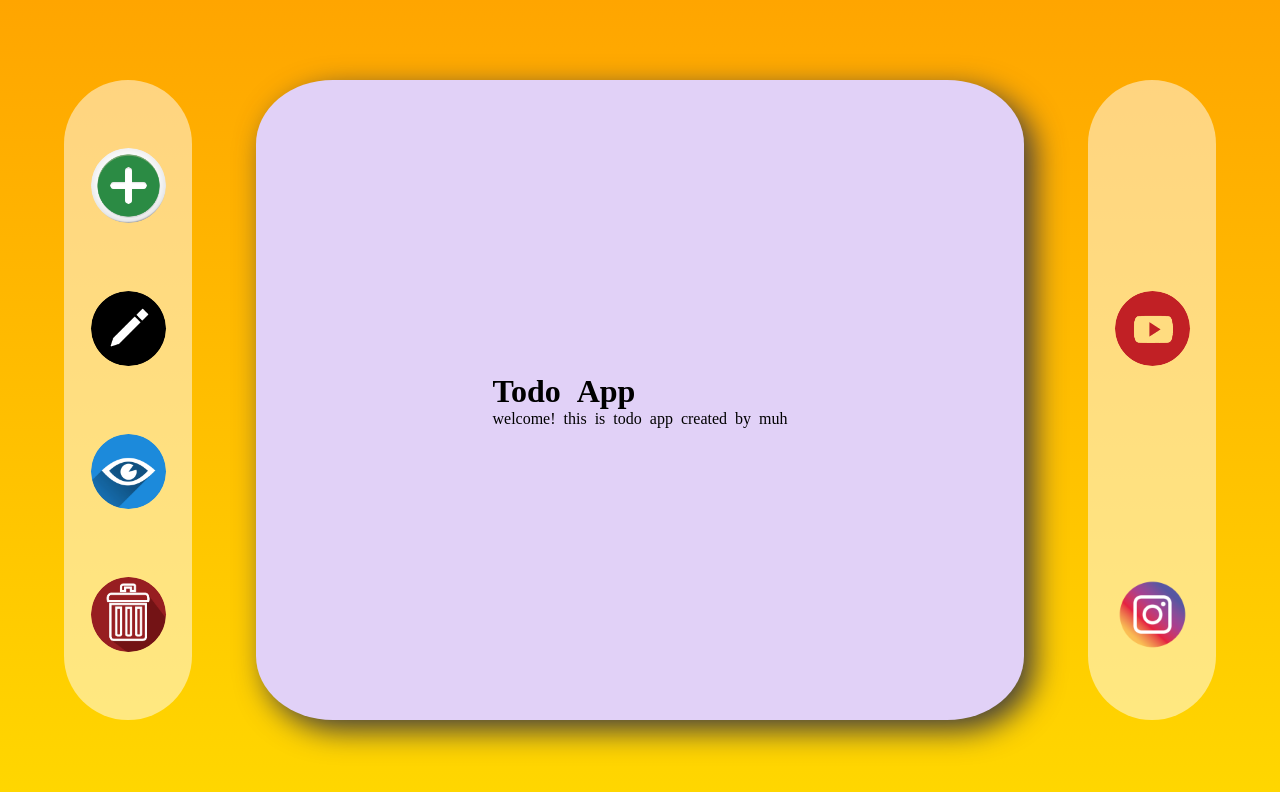
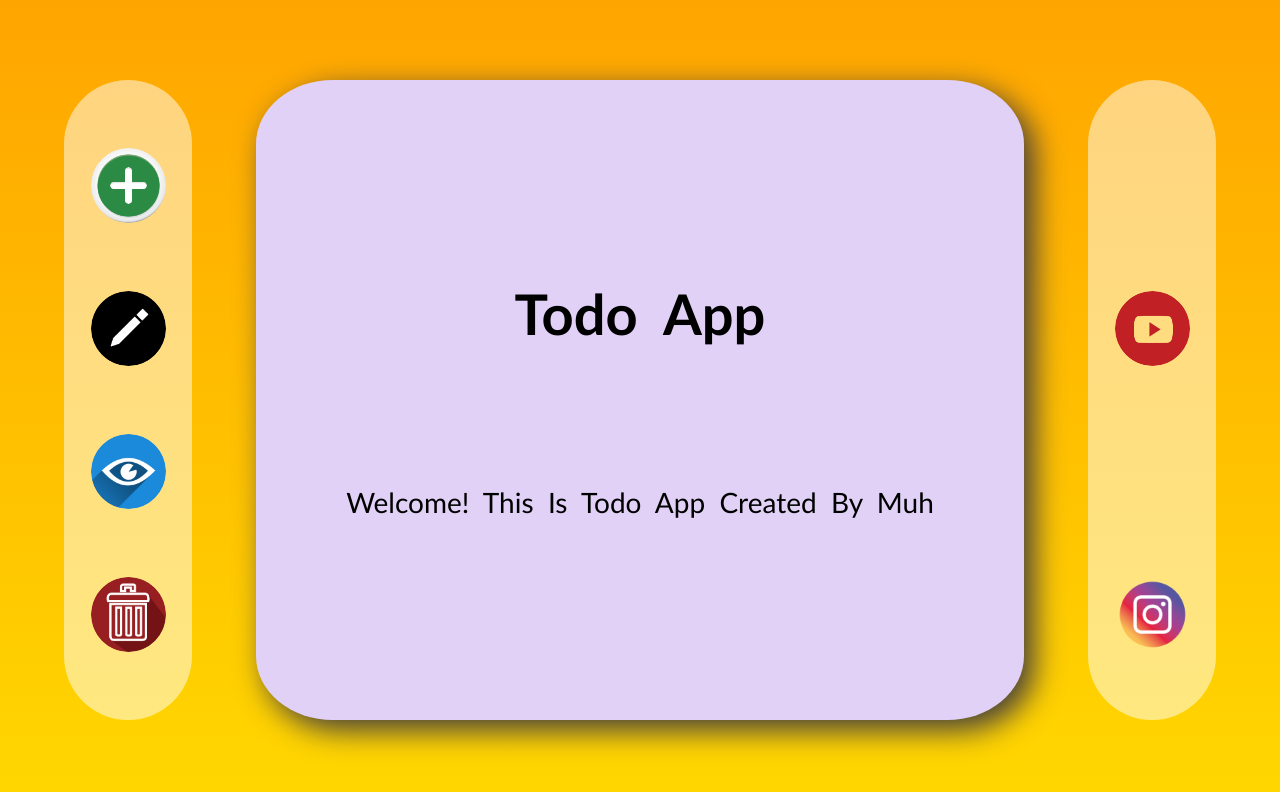
Before and after one commit to Muhammad-Tayyab-Awan/todo-app, a plain HTML site: page index.html in a window 1280 px wide. Drawn offline with Linux system fonts and the light colour scheme.

Commit message:
added style for appWelcome Inner Content

```diff
--- a/style.css
+++ b/style.css
@@ -155,3 +155,29 @@
   background-size: contain;
   background-position: center;
 }
+.appWelcome {
+  display: flex;
+  justify-content: space-evenly;
+  align-items: center;
+  width: 90%;
+  height: 80%;
+  border-radius: 10px;
+  font-size: 1.75rem;
+  text-transform: capitalize;
+  text-align: justify;
+  flex-direction: column;
+  font-family: "Trebuchet MS";
+}
+.appPara {
+  text-align: justify;
+  text-wrap: wrap;
+  line-height: 2.25rem;
+}
+.appPara::selection {
+  background-color: black;
+  color: white;
+}
+.appHeading::selection {
+  background-color: black;
+  color: white;
+}
```
